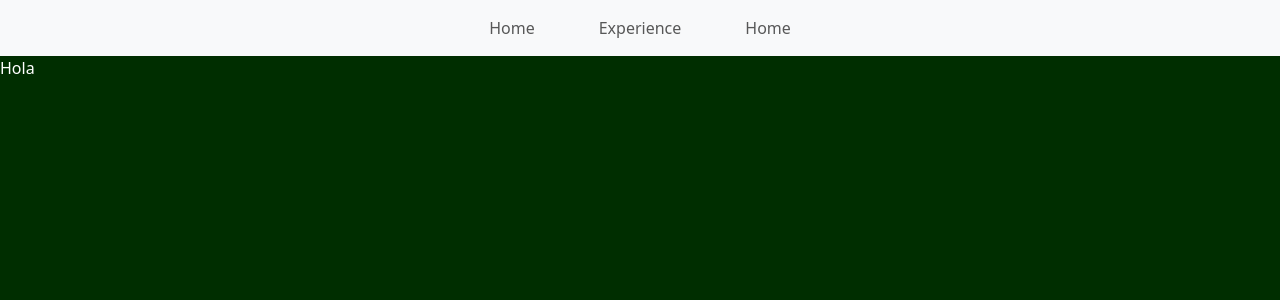
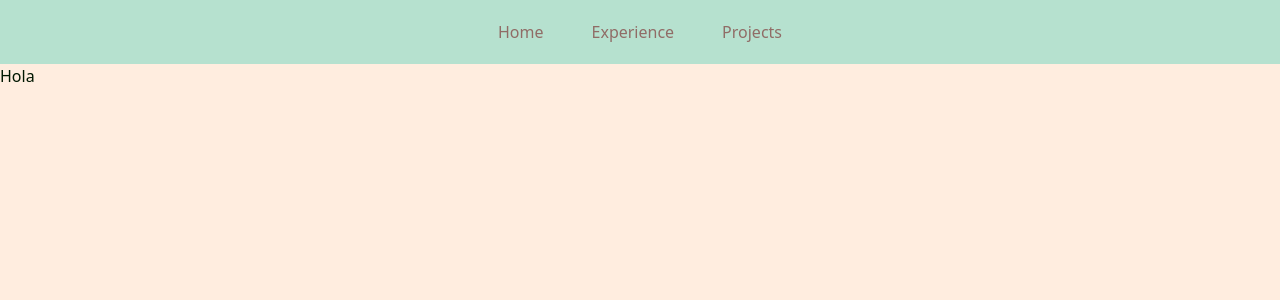
Before and after one commit to GlaucusJoseph/joseph-porfolio, a React (Vite) app: page / in a window 1280 px wide. Shown: the top 300 px of the page. Built offline with nearby package versions, Linux system fonts and the light colour scheme.

Commit message:
Navbar style ready - WIP Toggle button

```diff
--- a/src/App.css
+++ b/src/App.css
@@ -1,4 +1,4 @@
 body {
-  background-color: #002e00;
-  color: white;
+  background-color: #ffeddf;
+  color: #001700;
 }
--- a/src/components/MainNavbar/MainNavbar.css
+++ b/src/components/MainNavbar/MainNavbar.css
@@ -0,0 +1,22 @@
+.link-style {
+  color: #855f5a;
+  text-decoration: none;
+  font-size: 16px;
+  transition: color 0.5s ease, font-size 0.5s ease;
+}
+
+.link-style:hover {
+  color: #3b2c2a;
+  font-size: 22px;
+  transition-delay: 0.4s;
+}
+
+.link-style:focus {
+  outline: none;
+}
+
+.navbar-new-style {
+  background-color: #afe0ce;
+  opacity: 0.9;
+  height: 4rem;
+}
--- a/src/components/MainNavbar/MainNavbar.tsx
+++ b/src/components/MainNavbar/MainNavbar.tsx
@@ -1,6 +1,8 @@
+import "./MainNavbar.css";
+
 export const MainNavbar = () => {
   return (
-    <nav className="navbar navbar-expand-lg bg-body-tertiary">
+    <nav className="navbar navbar-expand-lg navbar-new-style">
       <div className="container-fluid">
         <button
           className="navbar-toggler"
@@ -18,19 +20,19 @@ export const MainNavbar = () => {
           id="navbarSupportedContent"
         >
           <ul className="navbar-nav mb-2 mb-lg-0 text-center">
-            <li className="nav-item">
-              <a className="nav-link mx-5" aria-current="page" href="#">
+            <li className="nav-item mx-5">
+              <a className="link-style" aria-current="page" href="#">
                 Home
               </a>
             </li>
             <li className="nav-item">
-              <a className="nav-link" aria-current="page" href="#">
+              <a className="link-style" aria-current="page" href="#experience">
                 Experience
               </a>
             </li>
             <li className="nav-item mx-5">
-              <a className="nav-link" aria-current="page" href="#">
-                Home
+              <a className="link-style" aria-current="page" href="#projects">
+                Projects
               </a>
             </li>
           </ul>
--- a/src/index.css
+++ b/src/index.css
@@ -1,3 +1,3 @@
 :root {
-  background-color: #002e00;
+  background-color: #FFEDDF;
 }
```
